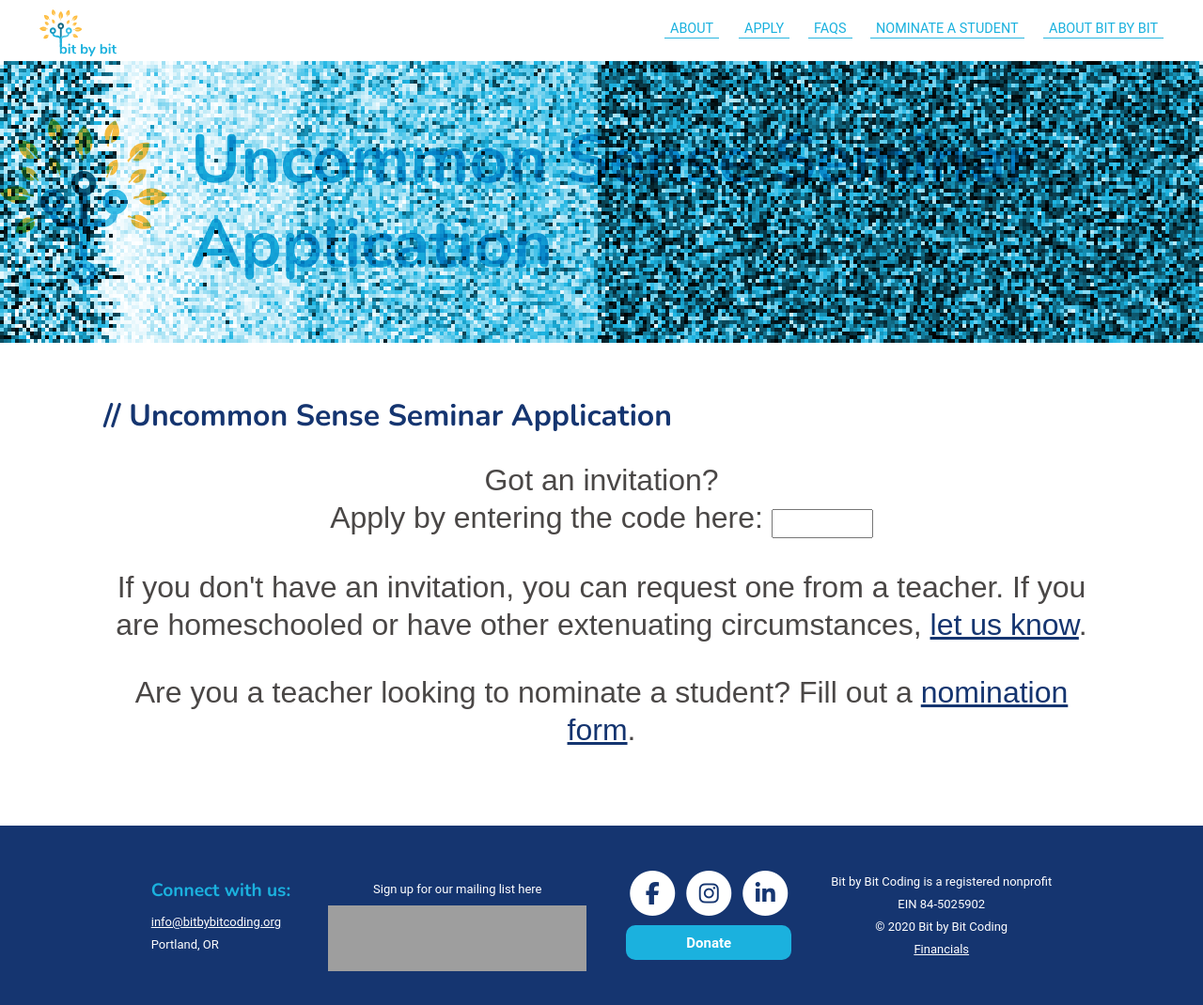
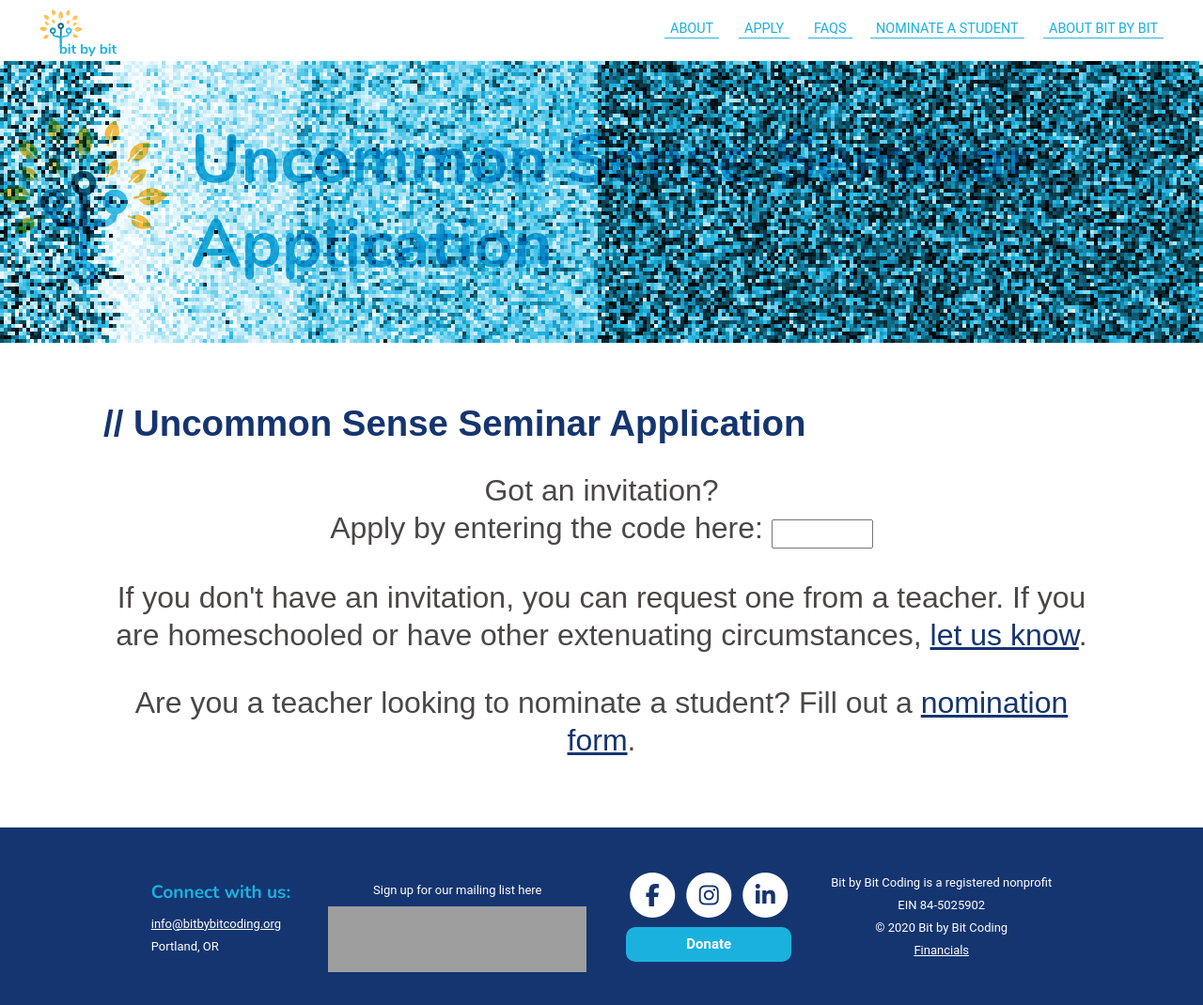
Before and after one commit to bit-by-bit-coding/bxb-website, a Jekyll site: the page built from usreferral.html, in a window 1280 px wide and 1070 px high. Shown: the whole window at 94% size. Built offline with Jekyll 4.4.1, drawn with Linux system fonts in a browser that asks for light colours; nearby versions of some CDN libraries; some web fonts are replaced; grey boxes are pictures that could not be loaded.

Commit message:
add back changes that got weirdly deleted

```diff
--- a/_layouts/us-summer.html
+++ b/_layouts/us-summer.html
@@ -43,7 +43,7 @@
 					<button class="navbutton">About</button></a></li>
 				<li><a href="{{ 'usreferral.html' | relative_url | remove: '.html' }}">
 					<button class="navbutton">Apply</button></a></li>
-                <li><a href="{{ 'uncommonsenseseminar' | relative_url | remove: '.html' }} #faqs">
+                <li><a href="{{ 'uncommonsenseseminar.html' | relative_url | remove: '.html' }} #faqs">
 					<button class="navbutton">FAQs</button></a></li>
 				<li><a href="https://forms.gle/dF2fzhvuGbaNYokb6">
 					<button class="navbutton">Nominate a Student</button></a></li>
--- a/styles/usreferral.scss
+++ b/styles/usreferral.scss
@@ -158,13 +158,13 @@
     width: 100%;
 }
 
+#bigger{
+    font-size: 2.4em;
+}
+
 #password-input{
     width: 100px;
     height: 25px;
-}
-
-#particles-js{
-    height: max-content;
 }
 
 /*#pageLogo{
--- a/usreferral.html
+++ b/usreferral.html
@@ -9,9 +9,9 @@
 - "https://cdnjs.cloudflare.com/ajax/libs/crypto-js/4.0.0/crypto-js.min.js"
 - "us-summer-signup.js"
 ---
-<div class="details-container">
+<div class="details-container" id="uncommonsense">
     <div class="details-item" id="apply-text">
-        <h1>Uncommon Sense Seminar Application</h1>
+        <h1 id="bigger">Uncommon Sense Seminar Application</h1>
         <p class="main-text">
             Got an invitation? <br>
             Apply by entering the code here: <input id="password-input" type="password">
```
